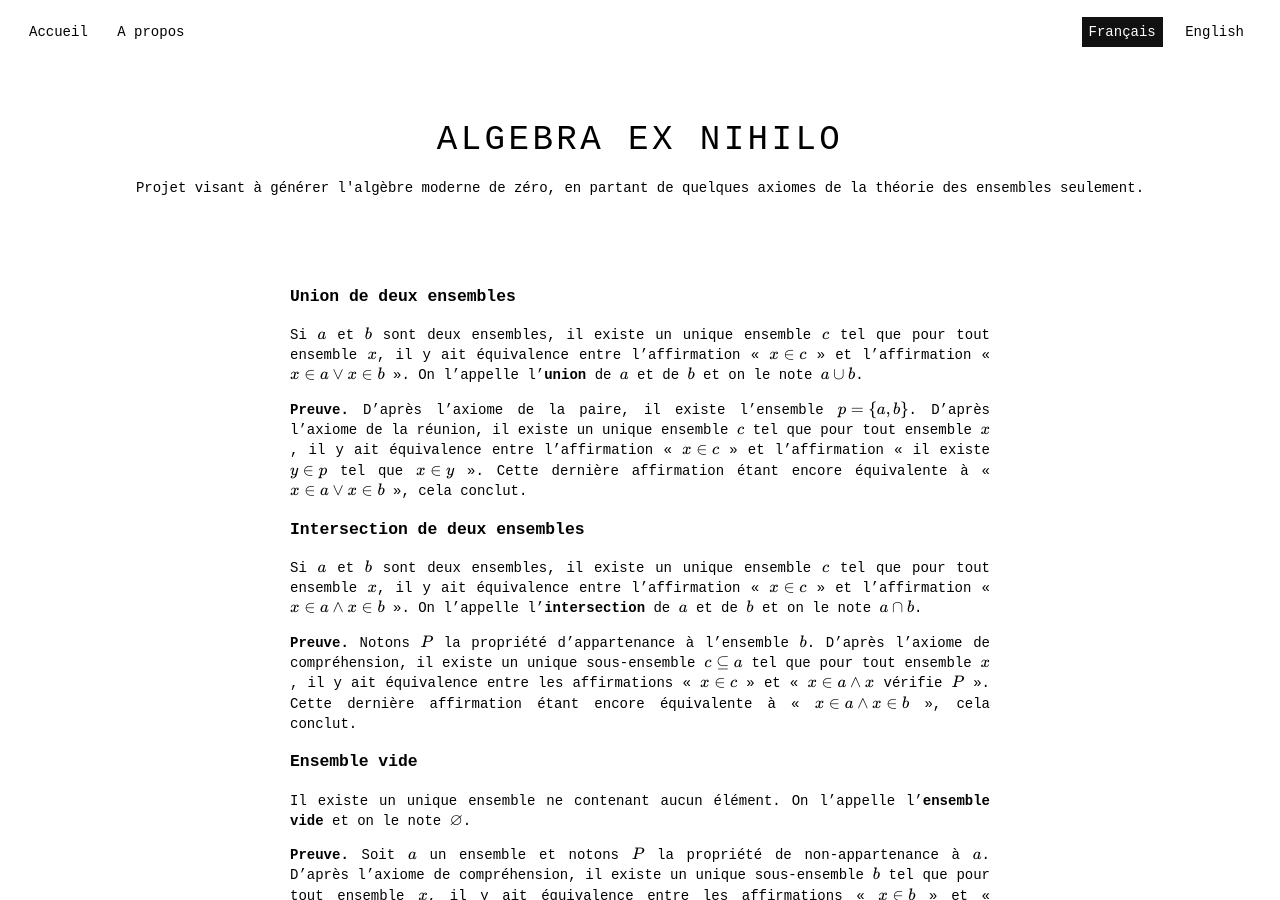
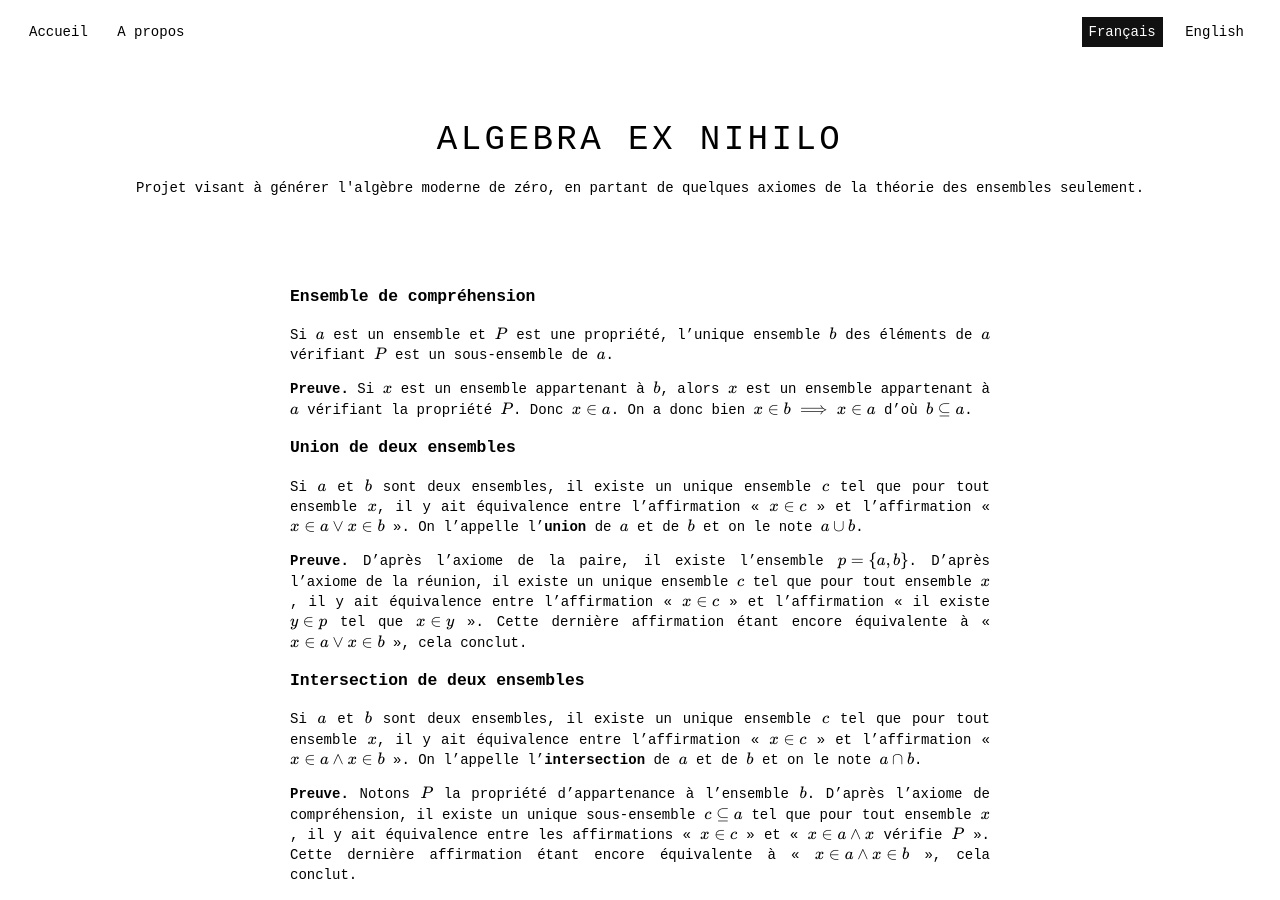
Before and after one commit to Thrallherd/AlgebraExNihilo, a Jekyll site: the page built from set_res1.md, in a window 1280 px wide and 900 px high. Built offline with Jekyll 4.4.1, drawn with Linux system fonts in a browser that asks for light colours; formulas are drawn with MathJax 3.

Commit message:
Update set_res1.md

```diff
--- a/set_res1.md
+++ b/set_res1.md
@@ -6,6 +6,11 @@ handle: /set_res1
 ---
 
 <script src="https://cdn.mathjax.org/mathjax/latest/MathJax.js?config=TeX-AMS-MML_HTMLorMML" type="text/javascript"></script>
+
+### Ensemble de compréhension
+Si $$a$$ est un ensemble et $$P$$ est une propriété, l'unique ensemble $$b$$ des éléments de $$a$$ vérifiant $$P$$ est un sous-ensemble de $$a$$.
+
+**Preuve.** Si $$x$$ est un ensemble appartenant à $$b$$, alors $$x$$ est un ensemble appartenant à $$a$$ vérifiant la propriété $$P$$. Donc $$x \in a$$. On a donc bien $$x \in b \implies x \in a$$ d'où $$b \subseteq a$$.
 
 ### Union de deux ensembles
 Si $$a$$ et $$b$$ sont deux ensembles, il existe un unique ensemble $$c$$ tel que pour tout ensemble $$x$$, il y ait équivalence entre l'affirmation « $$x \in c$$ » et l'affirmation « $$x \in a \lor x \in b$$ ». On l'appelle l'**union** de $$a$$ et de $$b$$ et on le note $$a \cup b$$.
```
